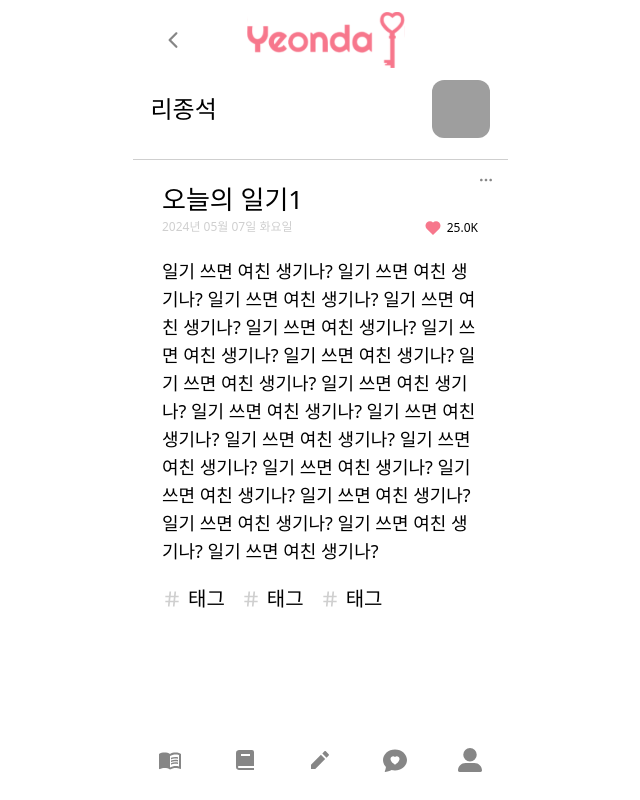
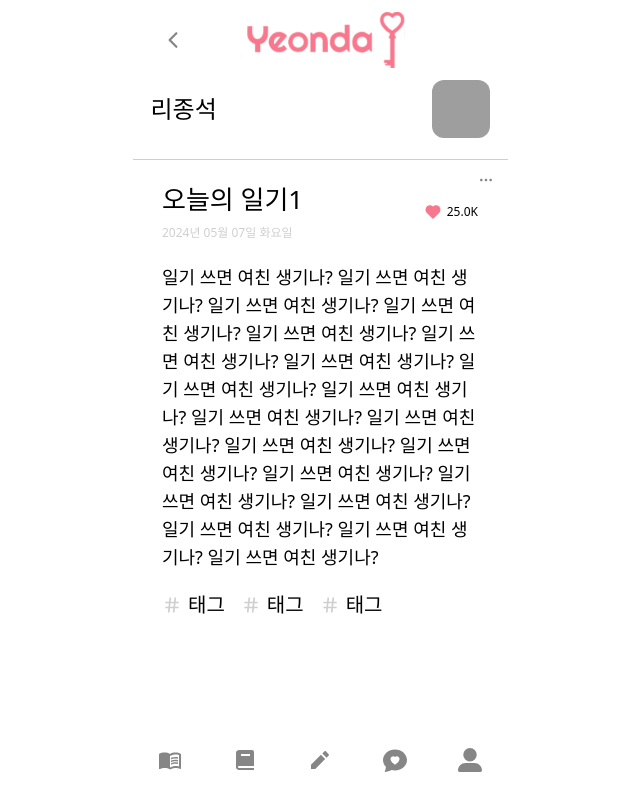
Before and after one commit to pbk95120/Yeonda, a React (Vite) app in the folder frontend/: page /mydiary/1 in a window 1280 px wide. Shown: the whole page, without its empty margins (320-960 px from the left). Built offline with nearby package versions, Linux system fonts and the light colour scheme; grey boxes are pictures that could not be loaded; a web font is replaced by a local one.

Commit message:
[Feat] DiaryPopularPage UI 구현

```diff
--- a/frontend/src/components/diaries/DiaryHeader.tsx
+++ b/frontend/src/components/diaries/DiaryHeader.tsx
@@ -2,7 +2,7 @@ import type { DiaryHeader } from '@/types/type';
 
 const DiaryHeader = ({ diariesData }: { diariesData: DiaryHeader }) => {
   return (
-    <div className=' border-b border-lightgray'>
+    <div className='border-b border-lightgray'>
       <div className='flex justify-between items-center mb-[21px] mx-[18px] '>
         <div>
           <span className='text-2xl'>{diariesData.nickname}</span>
--- a/frontend/src/components/diaries/DiaryItem.tsx
+++ b/frontend/src/components/diaries/DiaryItem.tsx
@@ -1,4 +1,5 @@
 import { Link } from 'react-router-dom';
+import { memo } from 'react';
 import { RiHashtag, RiHeartFill } from 'react-icons/ri';
 import { formatDate, formatNumber } from '@/utils/format';
 import type { DiaryContent } from '@/types/type';
@@ -12,9 +13,10 @@ interface DiaryItemProps {
   isPopularPage?: boolean;
 }
 
-const DiaryItem = ({
+const DiaryItem = memo(
+  ({
     diary,
-  isMyDiaryPage,
+    isMyDiaryPage = false,
     isDetailPage = false,
     isEditing = false,
     isSuggestionPage = false,
@@ -28,18 +30,14 @@ const DiaryItem = ({
     };
 
     const renderDate = () => {
-    if (isEditing) return null;
-    if (isSuggestionPage) return null;
-    if (isPopularPage) return null;
-    return <span className='text-lightgray'>{formatDate(diary.created_at)}</span>;
+      if (isEditing || isSuggestionPage || isPopularPage) return null;
+      return <span className='text-lightgray font-sans text-xs'>{formatDate(diary.created_at)}</span>;
     };
 
     const renderLike = () => {
-    if (isEditing) return null;
-    if (isSuggestionPage) return null;
-
+      if (isEditing || isSuggestionPage) return null;
       return (
-      <div className='flex gap-[5px] items-center'>
+        <div className='flex gap-[5px] items-center font-sans text-xs'>
           <RiHeartFill className='fill-pastelred' style={{ width: '18px', height: '18px' }} />
           <span>{formatNumber(diary.likes)}</span>
         </div>
@@ -50,11 +48,11 @@ const DiaryItem = ({
       if (isEditing) {
         return <textarea className='text-lg my-[20px] w-[320px] h-[220px]' value={diary.content} />;
       }
-    const contentClassName = isMyDiaryPage ? 'text-ellipsis line-clamp-4' : '';
-    return <div className={`text-lg my-[20px] ${contentClassName}`}>{diary.content}</div>;
+      const contentEllipsis = isMyDiaryPage ? 'text-ellipsis line-clamp-4' : '';
+      return <div className={`text-lg my-[20px] ${contentEllipsis}`}>{diary.content}</div>;
     };
 
-  const renderTag = () => {
+    const renderTags = () => {
       return (
         <div className='flex gap-[16px]'>
           {diary.tags.map((item, idx) => (
@@ -70,21 +68,21 @@ const DiaryItem = ({
     };
 
     const DiaryComponent = (
-    <div className={`${isMyDiaryPage ? 'border-b border-lightgray' : ''}`}>
-      <div className='my-[20px] mx-auto font-diary w-[316px]'>
-        {isPopularPage ? '' : renderTitle()}
-        <div className={`flex justify-between font-sans text-xs `}>
-          {isPopularPage ? renderTitle() : ''}
+      <div className={`${isMyDiaryPage ? 'border-b border-lightgray' : ''} my-[20px] mx-auto font-diary w-[316px]`}>
+        <div className='flex justify-between'>
+          <div>
+            {renderTitle()}
             {renderDate()}
+          </div>
           {renderLike()}
         </div>
         {renderContent()}
-        {renderTag()}
-      </div>
+        {renderTags()}
       </div>
     );
 
     return isMyDiaryPage ? <Link to={`/mydiary/${diary.id}`}>{DiaryComponent}</Link> : DiaryComponent;
-};
+  },
+);
 
 export default DiaryItem;
--- a/frontend/src/components/other/OthersDiaryHeader.tsx
+++ b/frontend/src/components/other/OthersDiaryHeader.tsx
@@ -3,7 +3,7 @@ import { useState, useEffect } from 'react';
 
 const OthersDiaryHeader = () => {
   const [selectedLink, setSelectedLink] = useState<string>('suggestion');
-  const navigate = useNavigate(); // useNavigate 훅 사용
+  const navigate = useNavigate();
 
   useEffect(() => {
     navigate('/othersdiary/suggestion');
--- a/frontend/src/pages/MyDiaryDetailPage.tsx
+++ b/frontend/src/pages/MyDiaryDetailPage.tsx
@@ -14,7 +14,7 @@ const MyDiaryDetailPage = () => {
   const { id } = useParams();
   const [isEditing, setIsEditing] = useState<boolean>(false);
   const [toast, setToast] = useState<boolean>(false);
-  const [isModalOpen, setIsModalOpen] = useState<boolean>(false); // Modal의 상태 추가
+  const [isModalOpen, setIsModalOpen] = useState<boolean>(false);
 
   const editSuccess = () => {
     setIsEditing(false);
```
Lines whose indentation alone changed are shown as unchanged.
